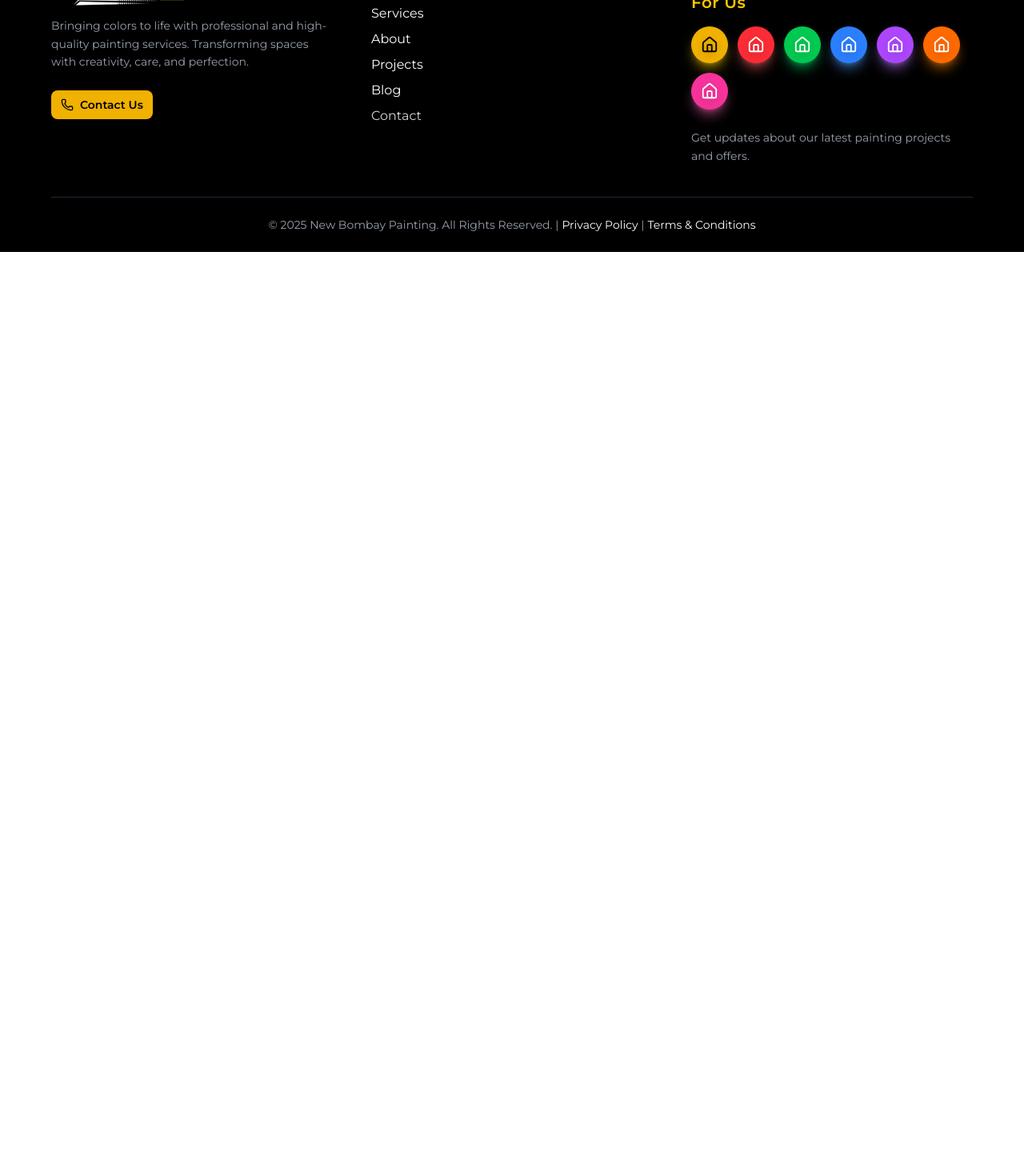
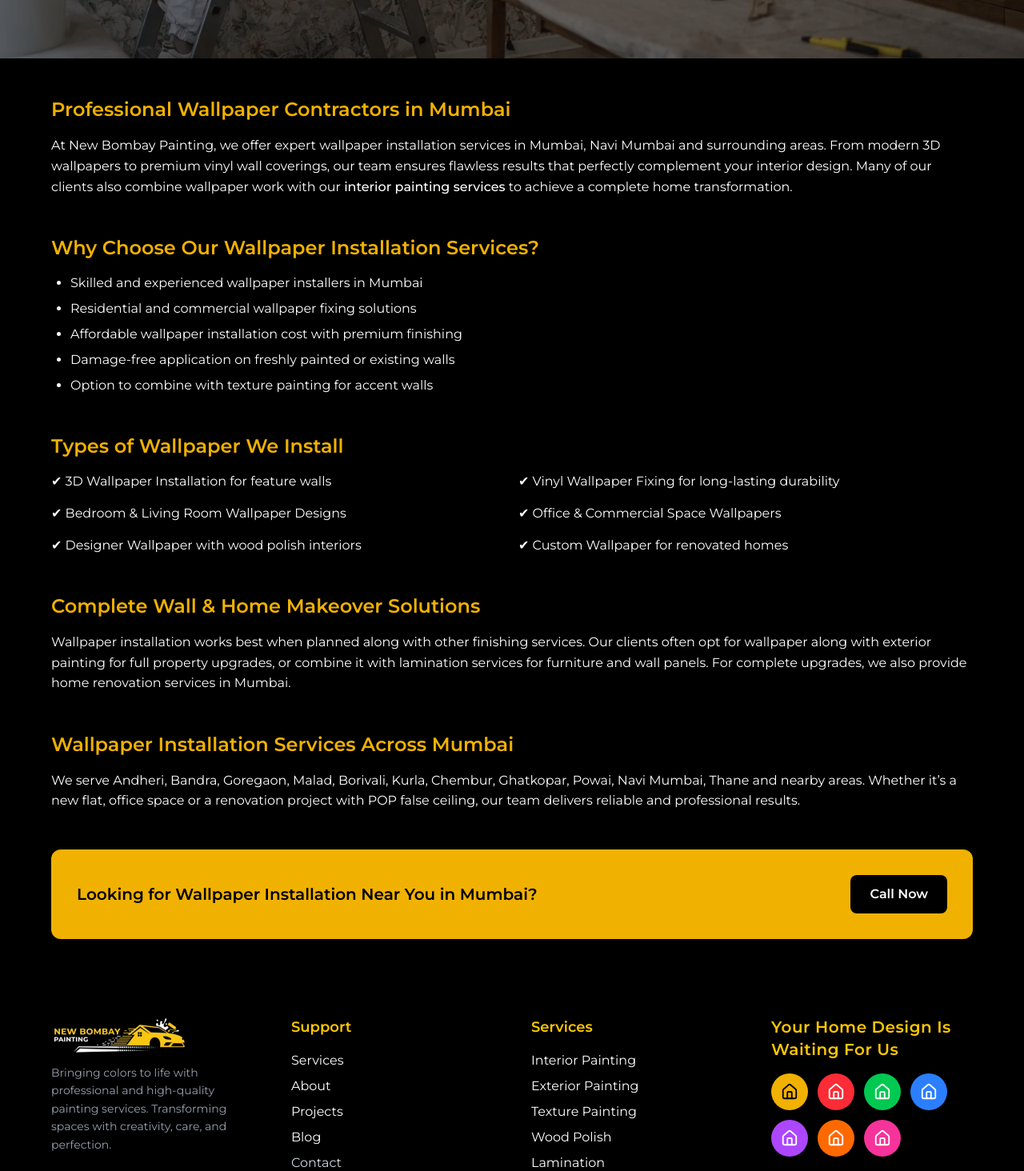
Before and after one commit to Ahil-Waseem/New-Bombay-Painting, a React (Vite) app: page /wallpaper in a window 1280 px wide. Shown: the part 820-2284 px from the top of the page at 80% size. Before the commit the page ends 1135 px from the top, so only its background shows below. Built offline with nearby package versions, Linux system fonts and the light colour scheme.

Commit message:
added one more service of wallpaper and added Services in Footer also

```diff
--- a/src/components/Footer.jsx
+++ b/src/components/Footer.jsx
@@ -2,6 +2,18 @@ import React from "react";
 import { Phone, Home } from "lucide-react";
 import { useNavigate, useLocation } from "react-router-dom";
 import logo from "../assets/icons/logo.png";
+
+/* ✅ Services Pages List */
+const servicesList = [
+  { name: "Interior Painting", link: "/interior-painting" },
+  { name: "Exterior Painting", link: "/exterior-painting" },
+  { name: "Texture Painting", link: "/texture-painting" },
+  { name: "Wood Polish", link: "/wood-polish" },
+  { name: "Lamination", link: "/lamination" },
+  { name: "Wallpaper", link: "/wallpaper" },
+  { name: "POP False Ceiling", link: "/pop-false-ceiling" },
+  { name: "Home Renovation", link: "/home-renovation" },
+];
 
 const Footer = ({ contactRef }) => {
   const navigate = useNavigate();
@@ -21,23 +33,20 @@ const Footer = ({ contactRef }) => {
 
   return (
     <footer className="bg-black text-white pt-12 pb-6 px-6 md:px-16">
-      <div className="max-w-7xl mx-auto grid grid-cols-1 md:grid-cols-3 gap-12">
-        {/* Left Section */}
+      <div className="max-w-7xl mx-auto grid grid-cols-1 md:grid-cols-4 gap-12">
+
+        {/* ---------------- LEFT SECTION ---------------- */}
         <div>
           <div className="flex items-center space-x-3">
-            <img
-              src={logo}
-              alt="New Bombay Painting"
-              className="h-12"
-            />
+            <img src={logo} alt="New Bombay Painting" className="h-12" />
           </div>
+
           <p className="text-gray-400 mt-3 text-sm leading-relaxed">
             Bringing colors to life with professional and high-quality painting
             services. Transforming spaces with creativity, care, and perfection.
           </p>
 
           <div className="flex space-x-3 mt-6">
-            {/* ✅ Contact Button Scrolls to Contact.jsx */}
             <button
               onClick={() => {
                 if (window.confirm("Do you want to call New Bombay Painting?")) {
@@ -48,13 +57,15 @@ const Footer = ({ contactRef }) => {
             >
               <Phone className="w-4 h-4 mr-2" /> Contact Us
             </button>
-
           </div>
         </div>
 
-        {/* Middle Section */}
+        {/* ---------------- SUPPORT SECTION ---------------- */}
         <div>
-          <h3 className="text-lg font-semibold text-yellow-400 mb-4">Support</h3>
+          <h3 className="text-lg font-semibold text-yellow-400 mb-4">
+            Support
+          </h3>
+
           <ul className="space-y-2 text-gray-300">
             <li>
               <a href="/services" className="hover:text-yellow-400 transition">
@@ -76,7 +87,6 @@ const Footer = ({ contactRef }) => {
                 Blog
               </a>
             </li>
-            {/* ✅ Footer Contact scrolls to Contact.jsx */}
             <li>
               <button
                 onClick={() => (window.location.href = "tel:+919819584682")}
@@ -84,65 +94,60 @@ const Footer = ({ contactRef }) => {
               >
                 Contact
               </button>
-
             </li>
           </ul>
         </div>
 
-        {/* Right Section */}
+        {/* ---------------- SERVICES SECTION (NEW) ---------------- */}
         <div>
-          <h3 className="text-lg sm:text-xl font-semibold text-yellow-400 mb-4 tracking-wide drop-shadow-[0_1px_2px_rgba(0,0,0,0.7)]">
+          <h3 className="text-lg font-semibold text-yellow-400 mb-4">
+            Services
+          </h3>
+
+          <ul className="space-y-2 text-gray-300">
+            {servicesList.map((service, index) => (
+              <li key={index}>
+                <a
+                  href={service.link}
+                  className="hover:text-yellow-400 transition"
+                >
+                  {service.name}
+                </a>
+              </li>
+            ))}
+          </ul>
+        </div>
+
+        {/* ---------------- RIGHT SECTION ---------------- */}
+        <div>
+          <h3 className="text-lg sm:text-xl font-semibold text-yellow-400 mb-4 tracking-wide">
             Your Home Design Is Waiting For Us
           </h3>
 
-          {/* 🏡 7 colorful Home icons (Only 4 visible on mobile) */}
           <div className="flex flex-wrap gap-3 justify-center md:justify-start">
-            {/* Always visible icons (4 on all devices) */}
-            <div className="p-3 bg-yellow-500 rounded-full text-black shadow-lg shadow-yellow-400/50 hover:scale-110 transition">
-              <Home size={22} className="drop-shadow-lg" />
+            <div className="p-3 bg-yellow-500 rounded-full text-black shadow-lg hover:scale-110 transition">
+              <Home size={22} />
+            </div>
+            <div className="p-3 bg-red-500 rounded-full text-white shadow-lg hover:scale-110 transition">
+              <Home size={22} />
+            </div>
+            <div className="p-3 bg-green-500 rounded-full text-white shadow-lg hover:scale-110 transition">
+              <Home size={22} />
+            </div>
+            <div className="p-3 bg-blue-500 rounded-full text-white shadow-lg hover:scale-110 transition">
+              <Home size={22} />
             </div>
 
-            <div className="p-3 bg-red-500 rounded-full text-white shadow-lg shadow-red-400/50 hover:scale-110 transition">
-              <Home size={22} className="drop-shadow-lg" />
+            <div className="hidden md:flex p-3 bg-purple-500 rounded-full text-white shadow-lg hover:scale-110 transition">
+              <Home size={22} />
             </div>
-
-            <div className="p-3 bg-green-500 rounded-full text-white shadow-lg shadow-green-400/50 hover:scale-110 transition">
-              <Home size={22} className="drop-shadow-lg" />
+            <div className="hidden md:flex p-3 bg-orange-500 rounded-full text-white shadow-lg hover:scale-110 transition">
+              <Home size={22} />
             </div>
-
-            <div className="p-3 bg-blue-500 rounded-full text-white shadow-lg shadow-blue-400/50 hover:scale-110 transition">
-              <Home size={22} className="drop-shadow-lg" />
-            </div>
-
-            {/* Hidden on mobile, visible on tablet and larger */}
-            <div className="hidden md:flex p-3 bg-purple-500 rounded-full text-white shadow-lg shadow-purple-400/50 hover:scale-110 transition">
-              <Home size={22} className="drop-shadow-lg" />
-            </div>
-
-            <div className="hidden md:flex p-3 bg-orange-500 rounded-full text-white shadow-lg shadow-orange-400/50 hover:scale-110 transition">
-              <Home size={22} className="drop-shadow-lg" />
-            </div>
-
-            <div className="hidden md:flex p-3 bg-pink-500 rounded-full text-white shadow-lg shadow-pink-400/50 hover:scale-110 transition">
-              <Home size={22} className="drop-shadow-lg" />
+            <div className="hidden md:flex p-3 bg-pink-500 rounded-full text-white shadow-lg hover:scale-110 transition">
+              <Home size={22} />
             </div>
           </div>
-
-
-          {/*
-          🕊️ Social media icons commented for later use
-          <div className="flex space-x-4 mt-4">
-            <a href="#" className="p-2 bg-yellow-500 rounded-full text-black hover:bg-yellow-400 transition">
-              <Facebook size={18} />
-            </a>
-            <a href="#" className="p-2 bg-yellow-500 rounded-full text-black hover:bg-yellow-400 transition">
-              <Instagram size={18} />
-            </a>
-            <a href="#" className="p-2 bg-yellow-500 rounded-full text-black hover:bg-yellow-400 transition">
-              <Twitter size={18} />
-            </a>
-          </div>
-          */}
 
           <p className="text-gray-400 text-sm mt-6">
             Get updates about our latest painting projects and offers.
@@ -150,13 +155,10 @@ const Footer = ({ contactRef }) => {
         </div>
       </div>
 
-      {/* Divider */}
+      {/* ---------------- FOOTER BOTTOM ---------------- */}
       <div className="border-t border-gray-800 mt-10 pt-6 text-center text-gray-400 text-sm">
         © {new Date().getFullYear()} New Bombay Painting. All Rights Reserved. |
-        <a
-          href="/privacy-policy"
-          className="text-yellow-400 hover:underline ml-1"
-        >
+        <a href="/privacy-policy" className="text-yellow-400 hover:underline ml-1">
           Privacy Policy
         </a>{" "}
         |
--- a/src/pages/Wallpaper.jsx
+++ b/src/pages/Wallpaper.jsx
@@ -1,12 +1,138 @@
-import React from 'react'
-import ComingSoon from '../components/ComingSoon'
+import React from "react";
+import bannerDesktop from "../assets/images/wallpaper-banner-desktop.webp";
+import bannerMobile from "../assets/images/wallpaper-banner-mobile.webp";
 
 function Wallpaper() {
   return (
-    <div>
-      <ComingSoon/>
-    </div>
-  )
+    <main className="bg-black text-gray-800">
+
+      {/* ---------- HERO BANNER ---------- */}
+      <section className="relative w-full h-[550px] sm:h-[300px] md:h-[420px] lg:h-[800px] overflow-hidden">
+        <img
+          src={bannerDesktop}
+          alt="Wallpaper Installation Services in Mumbai"
+          className="hidden sm:block w-full h-full object-cover"
+        />
+        <img
+          src={bannerMobile}
+          alt="Wallpaper Installation Services in Mumbai"
+          className="sm:hidden w-full h-full object-cover"
+        />
+
+        <div className="absolute inset-0 bg-black/55 flex items-center">
+          <div className="px-6 mt-20 md:px-26 max-w-4xl">
+            <h1 className="text-2xl sm:text-3xl md:text-4xl font-bold text-white">
+              Wallpaper Installation Services in Mumbai
+            </h1>
+            <p className="text-gray-200 mt-3 text-sm sm:text-base">
+              Professional wallpaper fixing, wall covering & designer wallpaper
+              installation for homes, offices and commercial spaces across Mumbai.
+            </p>
+          </div>
+        </div>
+      </section>
+
+      {/* ---------- CONTENT ---------- */}
+      <section className="max-w-7xl mx-auto px-6 md:px-16 py-12 space-y-12">
+
+        {/* INTRO */}
+        <div>
+          <h2 className="text-2xl font-semibold mb-4 text-yellow-500">
+            Professional Wallpaper Contractors in Mumbai
+          </h2>
+          <p className="text-white leading-relaxed">
+            At New Bombay Painting, we offer expert wallpaper installation services in Mumbai,
+            Navi Mumbai and surrounding areas. From modern 3D wallpapers to premium vinyl
+            wall coverings, our team ensures flawless results that perfectly complement
+            your interior design. Many of our clients also combine wallpaper work with our{" "}
+            <a href="/interior-painting" className="text-yellow-500 font-medium hover:underline">
+              interior painting services
+            </a>{" "}
+            to achieve a complete home transformation.
+          </p>
+        </div>
+
+        {/* WHY CHOOSE */}
+        <div>
+          <h2 className="text-2xl font-semibold mb-4 text-yellow-500">
+            Why Choose Our Wallpaper Installation Services?
+          </h2>
+          <ul className="list-disc pl-6 space-y-2 text-white">
+            <li>Skilled and experienced wallpaper installers in Mumbai</li>
+            <li>Residential and commercial wallpaper fixing solutions</li>
+            <li>Affordable wallpaper installation cost with premium finishing</li>
+            <li>Damage-free application on freshly painted or existing walls</li>
+            <li>Option to combine with <a href="/texture-painting" className="text-yellow-500 hover:underline">texture painting</a> for accent walls</li>
+          </ul>
+        </div>
+
+        {/* TYPES */}
+        <div>
+          <h2 className="text-2xl font-semibold mb-4 text-yellow-500">
+            Types of Wallpaper We Install
+          </h2>
+          <ul className="grid grid-cols-1 sm:grid-cols-2 gap-4 text-white">
+            <li>✔ 3D Wallpaper Installation for feature walls</li>
+            <li>✔ Vinyl Wallpaper Fixing for long-lasting durability</li>
+            <li>✔ Bedroom & Living Room Wallpaper Designs</li>
+            <li>✔ Office & Commercial Space Wallpapers</li>
+            <li>✔ Designer Wallpaper with <a href="/wood-polish" className="text-yellow-500 hover:underline">wood polish</a> interiors</li>
+            <li>✔ Custom Wallpaper for renovated homes</li>
+          </ul>
+        </div>
+
+        {/* COMBINATION SERVICES */}
+        <div>
+          <h2 className="text-2xl font-semibold mb-4 text-yellow-500">
+            Complete Wall & Home Makeover Solutions
+          </h2>
+          <p className="text-white leading-relaxed">
+            Wallpaper installation works best when planned along with other finishing services.
+            Our clients often opt for wallpaper along with{" "}
+            <a href="/exterior-painting" className="text-yellow-500 hover:underline">
+              exterior painting
+            </a>{" "}
+            for full property upgrades, or combine it with{" "}
+            <a href="/lamination" className="text-yellow-500 hover:underline">
+              lamination services
+            </a>{" "}
+            for furniture and wall panels. For complete upgrades, we also provide{" "}
+            <a href="/home-renovation" className="text-yellow-500 hover:underline">
+              home renovation services in Mumbai
+            </a>.
+          </p>
+        </div>
+
+        {/* AREAS */}
+        <div>
+          <h2 className="text-2xl font-semibold mb-4 text-yellow-500">
+            Wallpaper Installation Services Across Mumbai
+          </h2>
+          <p className="text-white leading-relaxed">
+            We serve Andheri, Bandra, Goregaon, Malad, Borivali, Kurla, Chembur,
+            Ghatkopar, Powai, Navi Mumbai, Thane and nearby areas. Whether it’s
+            a new flat, office space or a renovation project with{" "}
+            <a href="/pop-false-ceiling" className="text-yellow-500 hover:underline">
+              POP false ceiling
+            </a>, our team delivers reliable and professional results.
+          </p>
+        </div>
+
+        {/* CTA */}
+        <div className="bg-yellow-500 rounded-xl p-6 md:p-8 flex flex-col md:flex-row items-center justify-between gap-4">
+          <h3 className="text-lg md:text-xl font-semibold text-black">
+            Looking for Wallpaper Installation Near You in Mumbai?
+          </h3>
+          <a
+            href="tel:+919819584682"
+            className="bg-black text-white px-6 py-3 rounded-lg font-semibold hover:bg-gray-900 transition"
+          >
+            Call Now
+          </a>
+        </div>
+      </section>
+    </main>
+  );
 }
 
-export default Wallpaper
+export default Wallpaper;
```
Also changed, not shown: src/assets/images/wallpaper-banner-desktop.webp (added), src/assets/images/wallpaper-banner-mobile.webp (added).
